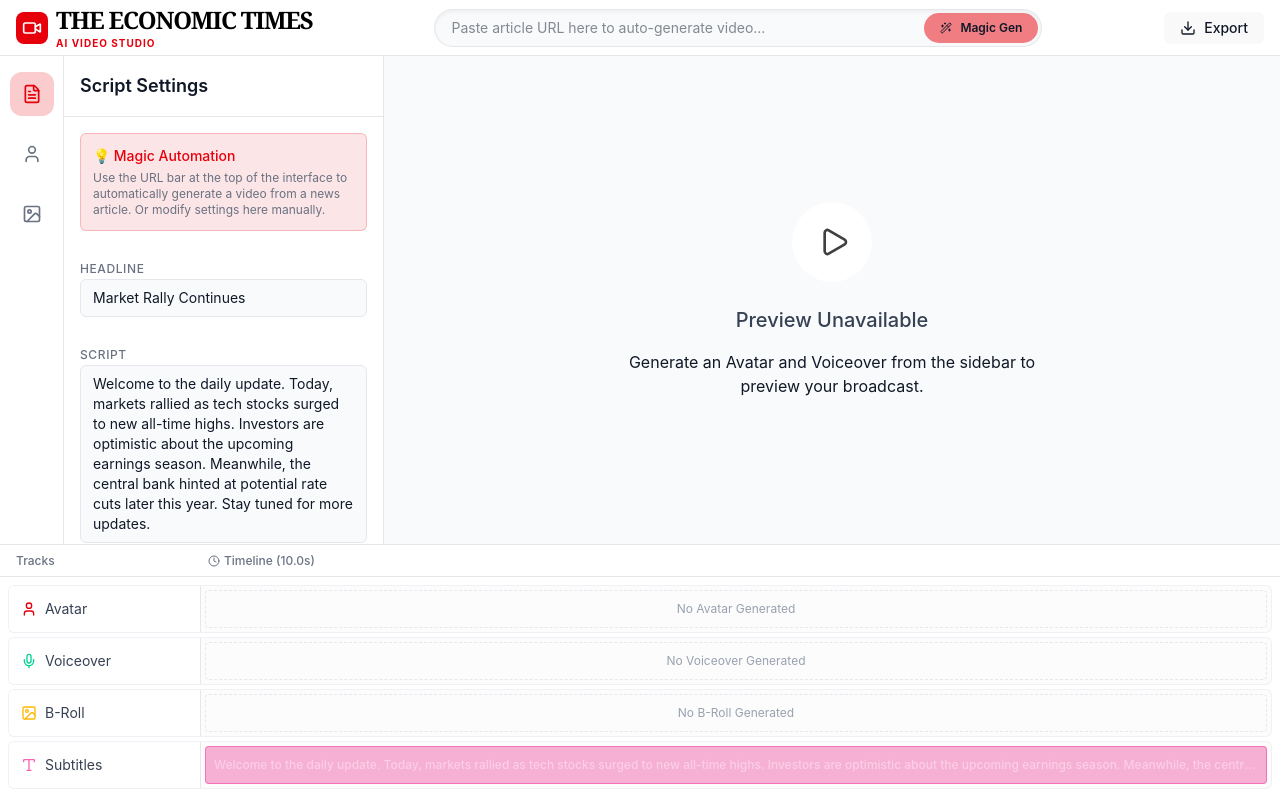
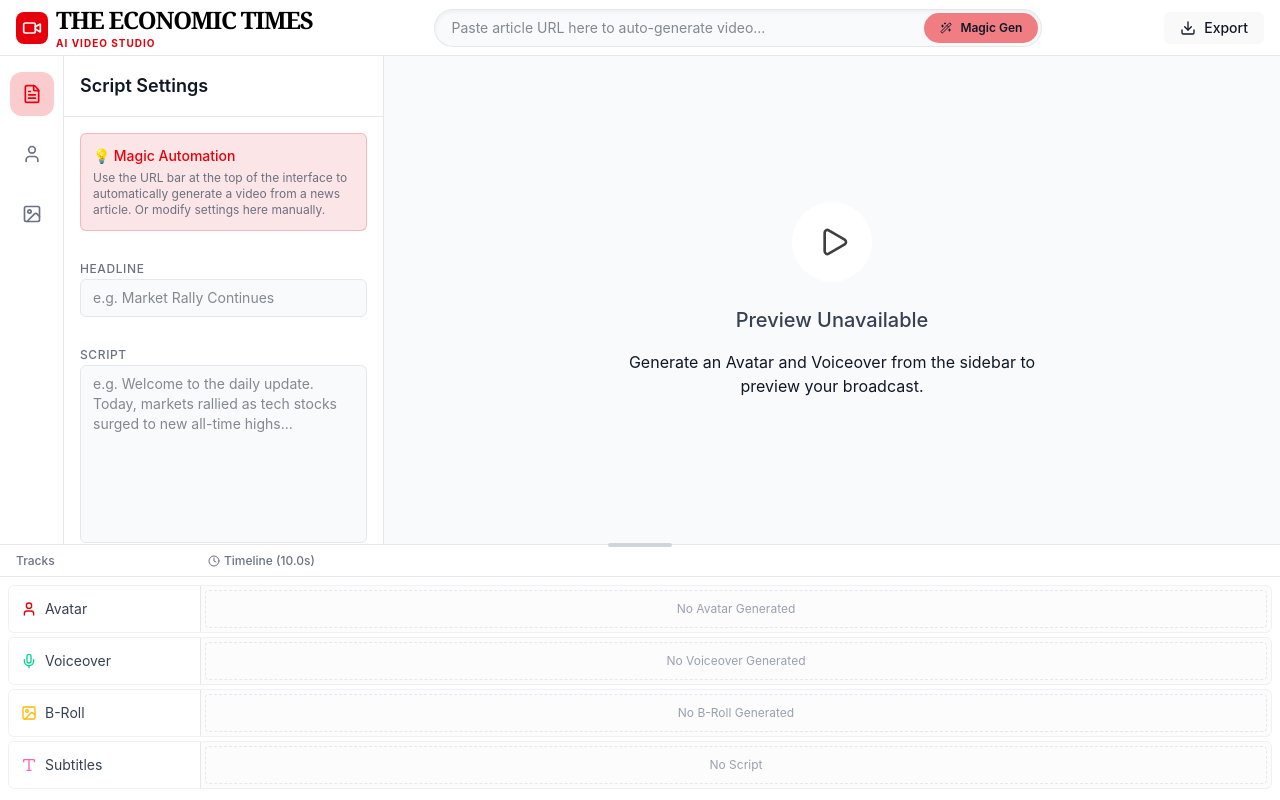
Before and after one commit to JaySingh2305/et-news-to-video-studio, a Next.js app: page / in a window 1280 px wide. Built offline with nearby package versions, Linux system fonts and the light colour scheme.

Commit message:
added the feature of resizing

```diff
--- a/app/page.tsx
+++ b/app/page.tsx
@@ -54,8 +54,8 @@ function createWavUrl(base64Pcm: string, sampleRate: number = 24000): { url: str
 }
 
 const AVATAR_PERSONAS = [
-  { id: 'anchor_m', name: 'News Anchor (M)', prompt: 'A photorealistic, professional Indian male news anchor sitting at a modern news desk. High quality, 4k, cinematic lighting, broadcast studio background.' },
-  { id: 'anchor_f', name: 'News Anchor (F)', prompt: 'A photorealistic, professional Indian female news anchor sitting at a modern news desk. High quality, 4k, cinematic lighting, broadcast studio background.' },
+  { id: 'anchor_m', name: 'News Anchor (M)', prompt: 'A photorealistic, professional Indian male news anchor sitting at a modern news desk with Economic Times background. High quality, 4k, cinematic lighting, broadcast studio background.' },
+  { id: 'anchor_f', name: 'News Anchor (F)', prompt: 'A photorealistic, professional Indian female news anchor sitting at a modern news desk with Economic Times background. High quality, 4k, cinematic lighting, broadcast studio background.' },
   { id: 'tech', name: 'Tech Reviewer', prompt: 'A casual, friendly Indian tech reviewer in a modern studio with neon lights in the background. Photorealistic, 4k, cinematic.' },
   { id: 'finance', name: 'Financial Analyst', prompt: 'A sharp Indian financial analyst in a high-end corporate office with charts in the background. Photorealistic, 4k, cinematic.' },
 ];
@@ -68,8 +68,8 @@ export default function Home() {
   // Script State
   const [url, setUrl] = useState('');
   const [isScraping, setIsScraping] = useState(false);
-  const [script, setScript] = useState('Welcome to the daily update. Today, markets rallied as tech stocks surged to new all-time highs. Investors are optimistic about the upcoming earnings season. Meanwhile, the central bank hinted at potential rate cuts later this year. Stay tuned for more updates.');
-  const [headline, setHeadline] = useState('Market Rally Continues');
+  const [script, setScript] = useState('');
+  const [headline, setHeadline] = useState('');
 
   // Voice State
   const [selectedVoice, setSelectedVoice] = useState('Charon');
@@ -85,7 +85,7 @@ export default function Home() {
 
   // Visuals State
   const [bRollImages, setBRollImages] = useState<string[]>([]);
-  const [stockData, setStockData] = useState<{symbol: string, price: string, change: string}[]>([]);
+  const [stockData, setStockData] = useState<{ symbol: string, price: string, change: string }[]>([]);
   const [isGeneratingVisuals, setIsGeneratingVisuals] = useState(false);
   const [draggedIndex, setDraggedIndex] = useState<number | null>(null);
 
@@ -122,6 +122,38 @@ export default function Home() {
   const [isExporting, setIsExporting] = useState(false);
   const [exportProgress, setExportProgress] = useState(0);
   const [isProcessingPipeline, setIsProcessingPipeline] = useState(false);
+  const [timelineHeight, setTimelineHeight] = useState(256);
+  const isResizingRef = useRef(false);
+
+  useEffect(() => {
+    const handleMouseMove = (e: MouseEvent) => {
+      if (!isResizingRef.current) return;
+      const newHeight = window.innerHeight - e.clientY;
+      const boundedHeight = Math.max(120, Math.min(newHeight, window.innerHeight * 0.8));
+      setTimelineHeight(boundedHeight);
+    };
+
+    const handleMouseUp = () => {
+      if (isResizingRef.current) {
+        isResizingRef.current = false;
+        document.body.style.cursor = 'default';
+        document.body.classList.remove('select-none');
+      }
+    };
+
+    window.addEventListener('mousemove', handleMouseMove);
+    window.addEventListener('mouseup', handleMouseUp);
+    return () => {
+      window.removeEventListener('mousemove', handleMouseMove);
+      window.removeEventListener('mouseup', handleMouseUp);
+    };
+  }, []);
+
+  const handleResizeStart = () => {
+    isResizingRef.current = true;
+    document.body.style.cursor = 'row-resize';
+    document.body.classList.add('select-none');
+  };
 
   const handleExportVideo = async () => {
     if (!audioData || !avatarUrl) {
@@ -741,9 +773,9 @@ export default function Home() {
               className="absolute right-1 top-1 bottom-1 bg-red-600 hover:bg-indigo-700 disabled:bg-red-600/50 disabled:cursor-not-allowed rounded-full px-4 flex items-center gap-2 text-xs font-semibold transition-all"
             >
               {isProcessingPipeline ? (
-                <><Loader2 className="w-3 h-3 animate-spin"/> Processing</>
+                <><Loader2 className="w-3 h-3 animate-spin" /> Processing</>
               ) : (
-                <><Wand2 className="w-3 h-3"/> Magic Gen</>
+                <><Wand2 className="w-3 h-3" /> Magic Gen</>
               )}
             </button>
           </form>
@@ -808,6 +840,7 @@ export default function Home() {
                     value={headline}
                     onChange={(e) => setHeadline(e.target.value)}
                     className="w-full bg-gray-50 border border-gray-200 rounded-md px-3 py-2 text-sm focus:outline-none focus:border-red-600"
+                    placeholder="e.g. Market Rally Continues"
                   />
                 </div>
 
@@ -818,6 +851,7 @@ export default function Home() {
                     onChange={(e) => setScript(e.target.value)}
                     rows={8}
                     className="w-full bg-gray-50 border border-gray-200 rounded-md px-3 py-2 text-sm focus:outline-none focus:border-red-600 resize-none"
+                    placeholder="e.g. Welcome to the daily update. Today, markets rallied as tech stocks surged to new all-time highs..."
                   />
                 </div>
 
@@ -840,7 +874,7 @@ export default function Home() {
                   {isGeneratingAudio ? <Loader2 className="w-4 h-4 animate-spin" /> : <Mic className="w-4 h-4" />}
                   Generate Voiceover
                 </button>
-                {audioData && <div className="text-xs text-emerald-400 flex items-center gap-1"><Music className="w-3 h-3"/> Audio ready</div>}
+                {audioData && <div className="text-xs text-emerald-400 flex items-center gap-1"><Music className="w-3 h-3" /> Audio ready</div>}
               </>
             )}
 
@@ -918,7 +952,7 @@ export default function Home() {
                           onDragEnd={handleDragEnd}
                           className={`aspect-video rounded-md overflow-hidden border relative group cursor-grab active:cursor-grabbing transition-all ${draggedIndex === i ? 'opacity-50 border-red-600 scale-95' : 'border-gray-200 hover:border-gray-500'}`}
                         >
-                          <img src={url} alt={`B-Roll ${i+1}`} className="w-full h-full object-cover pointer-events-none" />
+                          <img src={url} alt={`B-Roll ${i + 1}`} className="w-full h-full object-cover pointer-events-none" />
                           <button
                             onClick={() => handleRemoveBRoll(i)}
                             className="absolute top-1 right-1 p-1 bg-black/60 hover:bg-red-500/80 text-white rounded-full opacity-0 group-hover:opacity-100 transition-opacity"
@@ -1025,7 +1059,17 @@ export default function Home() {
       </div>
 
       {/* Bottom Timeline */}
-      <div className="h-64 border-t border-gray-200 bg-white shrink-0 flex flex-col">
+      <div
+        style={{ height: `${timelineHeight}px` }}
+        className="border-t border-gray-200 bg-white shrink-0 flex flex-col relative"
+      >
+        {/* Resize Handle */}
+        <div
+          className="absolute -top-[5px] left-0 right-0 h-[10px] cursor-row-resize z-50 hover:bg-red-500/20 transition-colors flex justify-center items-center group"
+          onMouseDown={handleResizeStart}
+        >
+          <div className="w-16 h-1 bg-gray-300 rounded-full group-hover:bg-red-500 transition-colors" />
+        </div>
         {/* Timeline Header */}
         <div className="h-8 border-b border-gray-200 flex items-center px-4 text-xs font-medium text-gray-500 bg-white/90">
           <div className="w-48 shrink-0">Tracks</div>
@@ -1062,7 +1106,7 @@ export default function Home() {
                 <div className="absolute inset-y-1 left-1 right-1 bg-emerald-600/30 border border-emerald-500/50 rounded flex items-center px-2 overflow-hidden">
                   <div className="w-full h-full flex items-center gap-1 opacity-50">
                     {/* Simulated waveform */}
-                    {Array.from({length: 50}).map((_, i) => (
+                    {Array.from({ length: 50 }).map((_, i) => (
                       <div key={i} className="flex-1 bg-emerald-400 rounded-full" style={{ height: `${Math.max(20, Math.random() * 100)}%` }} />
                     ))}
                   </div>
@@ -1091,7 +1135,7 @@ export default function Home() {
                     className={`flex-1 bg-amber-600/30 border rounded flex items-center overflow-hidden relative cursor-grab active:cursor-grabbing transition-all ${draggedIndex === i ? 'opacity-50 border-red-600 scale-95' : 'border-amber-500/50 hover:border-amber-400'}`}
                   >
                     <img src={img} className="absolute inset-0 w-full h-full object-cover opacity-50 pointer-events-none" />
-                    <span className="relative z-10 text-xs font-medium text-amber-200 px-2 truncate pointer-events-none">Scene {i+1}</span>
+                    <span className="relative z-10 text-xs font-medium text-amber-200 px-2 truncate pointer-events-none">Scene {i + 1}</span>
                   </div>
                 ))
               ) : (
```
